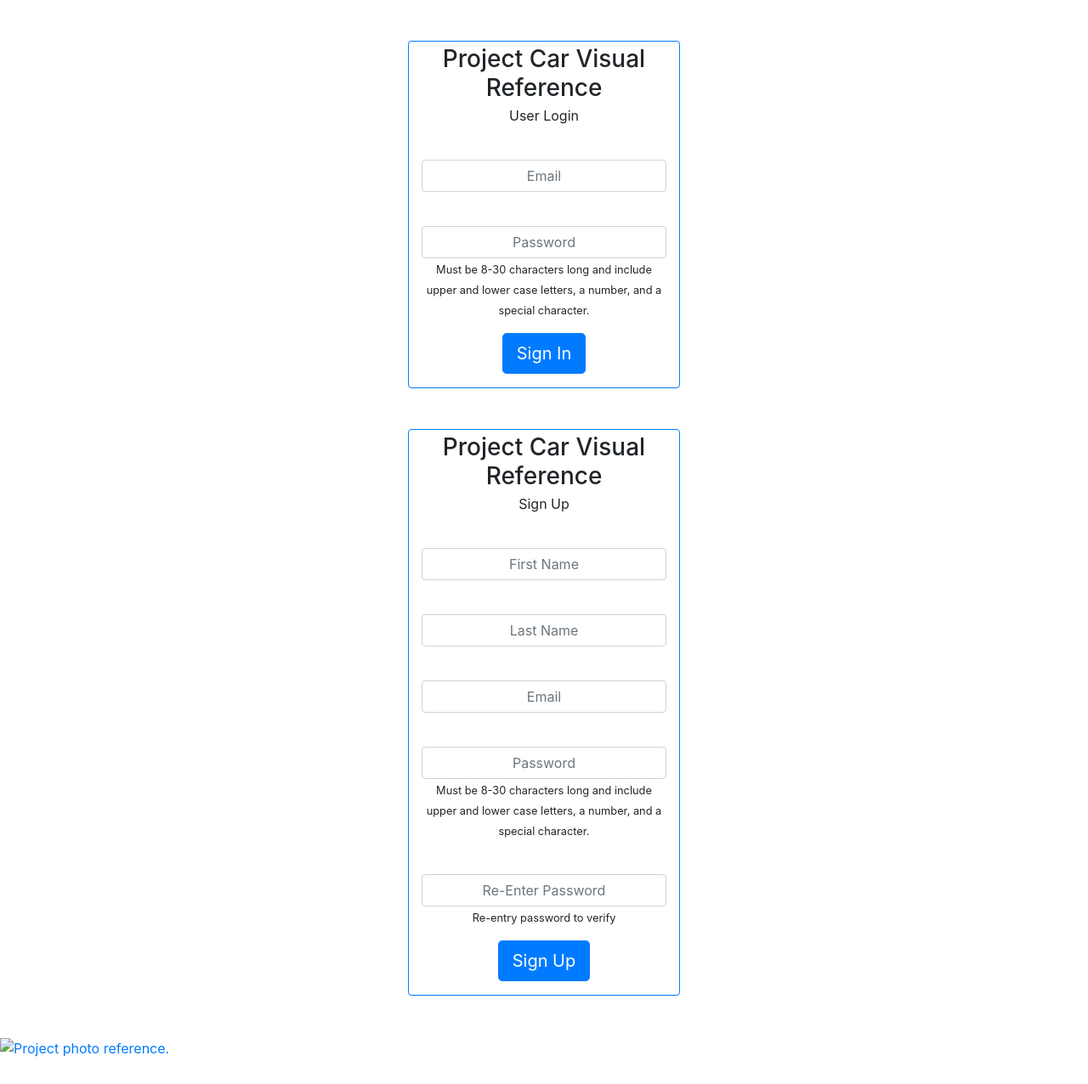
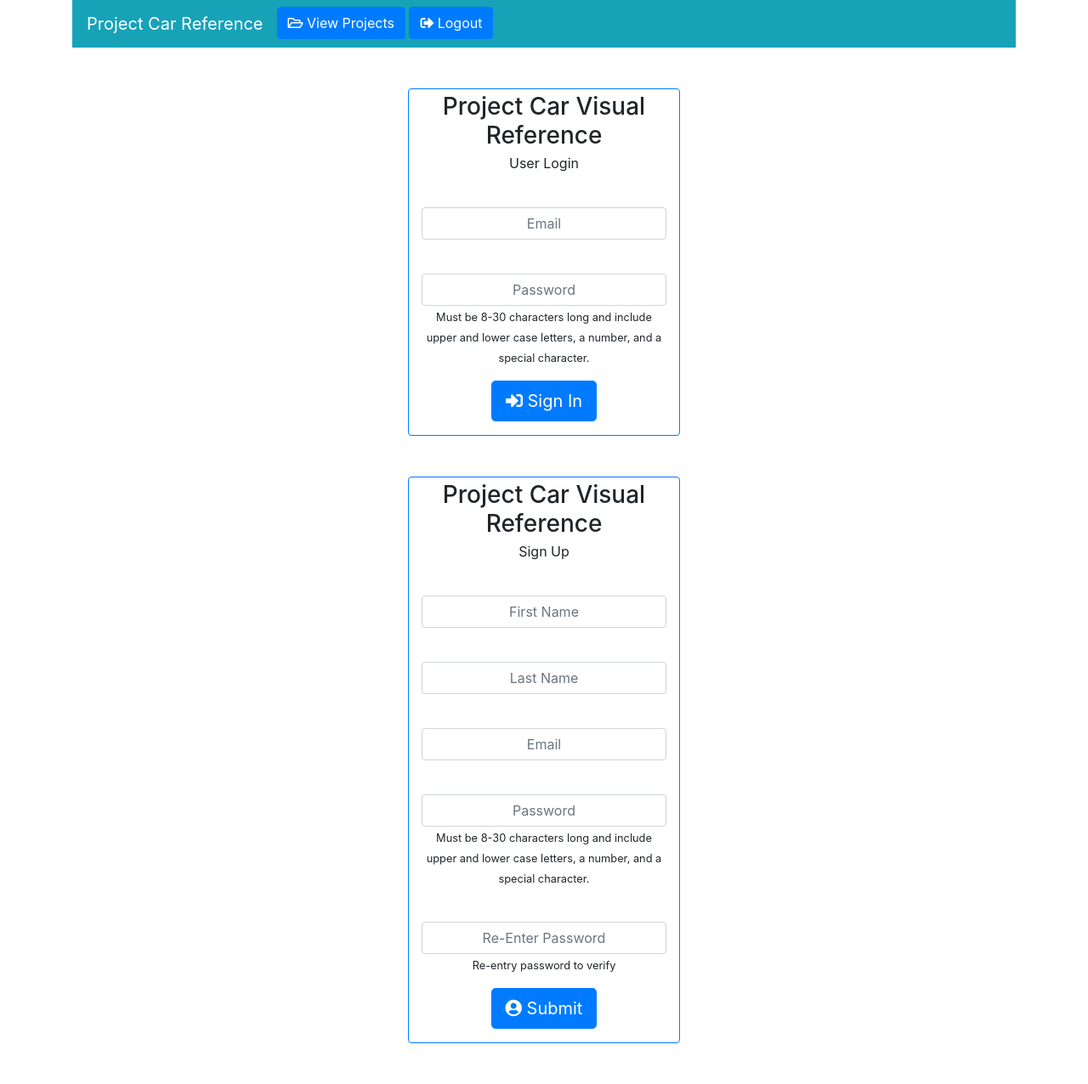
Before and after one commit to hyperrex/project-car-reference, a website: page index.html in a window 1280 px wide. Shown: the whole page at 85% size. Before the commit the page ends 1246 px from the top, so only its background shows below. Drawn offline with nearby package versions, Linux system fonts and the light colour scheme.

Commit message:
Add icons to buttons

```diff
--- a/index.html
+++ b/index.html
@@ -7,14 +7,28 @@
     <meta http-equiv="X-UA-Compatible" content="ie=edge">
     <title>Project Car Reference</title>
     <link rel="stylesheet" href="./assets/css/styles.css">
+    <link rel="stylesheet" href="https://use.fontawesome.com/releases/v5.5.0/css/all.css" integrity="sha384-B4dIYHKNBt8Bc12p+WXckhzcICo0wtJAoU8YZTY5qE0Id1GSseTk6S+L3BlXeVIU"
+        crossorigin="anonymous">
     <link rel="stylesheet" href="https://stackpath.bootstrapcdn.com/bootstrap/4.1.3/css/bootstrap.min.css" integrity="sha384-MCw98/SFnGE8fJT3GXwEOngsV7Zt27NXFoaoApmYm81iuXoPkFOJwJ8ERdknLPMO"
         crossorigin="anonymous">
     <script src="https://cdnjs.cloudflare.com/ajax/libs/axios/0.18.0/axios.js"></script>
+
 </head>
 
 <body>
     <!-- Navigation -->
-    <div class="" id="navbar">
+    <div class="container">
+        <nav class="navbar navbar-expand bg-info text-white" id="nav-bar">
+            <div class="row">
+                <a class="navbar-brand ml-3">
+                     Project Car Reference
+                </a>
+                <div class="float-right">
+                    <button id="view-projects" class="btn btn-primary"><i class="far fa-folder-open"></i> View Projects</button>
+                    <button id="logout" class="btn btn-primary"><i class="fas fa-sign-out-alt"></i> Logout</button>
+                </div>
+            </div>
+        </nav>
     </div>
 
     <!-- Login -->
@@ -25,7 +39,8 @@
 
             <div class="form-group text-center">
                 <label for="email" class="control-label"></label>
-                <input required type="email" class="form-control text-center text-muted" id="email" placeholder="Email" required>
+                <input required type="email" class="form-control text-center text-muted" id="email" placeholder="Email"
+                    required>
             </div>
 
             <div class="form-group text-center">
@@ -39,7 +54,9 @@
             </div>
 
             <div class="form-group text-center">
-                <input id='login-button' type='submit' class="btn btn-lg btn-primary" value="Sign In">
+                <button type="submit" id='login-button' class="btn btn-lg btn-primary"><i class="fas fa-sign-in-alt"></i>
+                    Sign In</button>
+
             </div>
 
         </form>
@@ -54,23 +71,26 @@
 
             <div class="form-group text-center">
                 <label for="first-name" class="control-label"></label>
-                <input required type="first-name" class="form-control text-center text-muted" id="first-name" placeholder="First Name" required>
+                <input required type="first-name" class="form-control text-center text-muted" id="first-name"
+                    placeholder="First Name" required>
             </div>
 
             <div class="form-group text-center">
                 <label for="last-name" class="control-label"></label>
-                <input required type="last-name" class="form-control text-center text-muted" id="last-name" placeholder="Last Name" required>
+                <input required type="last-name" class="form-control text-center text-muted" id="last-name" placeholder="Last Name"
+                    required>
             </div>
 
             <div class="form-group text-center">
                 <label for="email" class="control-label"></label>
-                <input required type="email" class="form-control text-center text-muted" id="email" placeholder="Email" required>
+                <input required type="email" class="form-control text-center text-muted" id="email" placeholder="Email"
+                    required>
             </div>
 
             <div class="form-group text-center">
                 <label for="password" class="control-label"></label>
-                <input required type="password" class="form-control text-center text-muted" id="sign-up-password" placeholder="Password"
-                    required pattern="(?=^.{8,30}$)((?=.*\d)|(?=.*\W+))(?![.\n])(?=.*[A-Z])(?=.*[a-z]).*$">
+                <input required type="password" class="form-control text-center text-muted" id="sign-up-password"
+                    placeholder="Password" required pattern="(?=^.{8,30}$)((?=.*\d)|(?=.*\W+))(?![.\n])(?=.*[A-Z])(?=.*[a-z]).*$">
                 <small id="passwordHelpInline" class="text-center">
                     Must be 8-30 characters long and include upper and lower case letters, a number, and a special
                     character.
@@ -78,8 +98,8 @@
             </div>
             <div class="form-group text-center">
                 <label for="verify-password" class="control-label"></label>
-                <input required type="password" class="form-control text-center text-muted" id="verify-password" placeholder="Re-Enter Password"
-                    required pattern="(?=^.{8,30}$)((?=.*\d)|(?=.*\W+))(?![.\n])(?=.*[A-Z])(?=.*[a-z]).*$">
+                <input required type="password" class="form-control text-center text-muted" id="verify-password"
+                    placeholder="Re-Enter Password" required pattern="(?=^.{8,30}$)((?=.*\d)|(?=.*\W+))(?![.\n])(?=.*[A-Z])(?=.*[a-z]).*$">
                 <small id="passwordHelpInline" class="text-center">
                     Re-entry password to verify
                 </small>
@@ -88,7 +108,8 @@
             <!-- Implement dual entry password later -->
 
             <div class="form-group text-center">
-                <input id='submit-button' type='submit' class="btn btn-lg btn-primary" value="Sign Up">
+                <button type="submit" id="submit-button" class="btn btn-lg btn-primary"><i class="fa fa-user-circle"></i>
+                    Submit</button>
             </div>
 
         </form>
@@ -102,7 +123,7 @@
 
     <!-- Project Photos -->
     <div class="" id="project-photos">
-        <a href="#"><img class="img-responsive" src="" alt="Project photo reference."></a>
+        <!-- <a href="#"><img class="img-responsive" src="" alt="Project photo reference."></a> -->
         <!-- image title -->
         <!-- image description -->
     </div>
--- a/scripts/render/login.js
+++ b/scripts/render/login.js
@@ -1,4 +1,4 @@
-// on dom content loaded
+document.addEventListener('DOMContentLoaded', () => {
   const tryLogin = event => {
     event.preventDefault();
     const email = document.querySelector('#email').value;
@@ -13,3 +13,4 @@ const tryLogin = event => {
       });
   };
   document.querySelector('#login-form').addEventListener('submit', tryLogin);
+});
--- a/scripts/render/signup.js
+++ b/scripts/render/signup.js
@@ -1,4 +1,4 @@
-// on dom content loaded
+document.addEventListener('DOMContentLoaded', () => {
   const signup = event => {
     event.preventDefault();
     const first_name = document.querySelector('#first-name').value;
@@ -13,9 +13,15 @@ const signup = event => {
 
     axios
       // .post('https://project-car-reference-api.herokuapp.com/users/', { email, password })
-    .post('http://localhost:8000/users/', { first_name, last_name, email, password })
+      .post('http://localhost:8000/users/', {
+        first_name,
+        last_name,
+        email,
+        password
+      })
       .then(response => {
-      console.log(response)
+        console.log(response);
       });
   };
   document.querySelector('#sign-up-form').addEventListener('submit', signup);
+});
```
Also changed, not shown: assets/css/styles.css (+8 -0 lines). Lines whose indentation alone changed are shown as unchanged.
